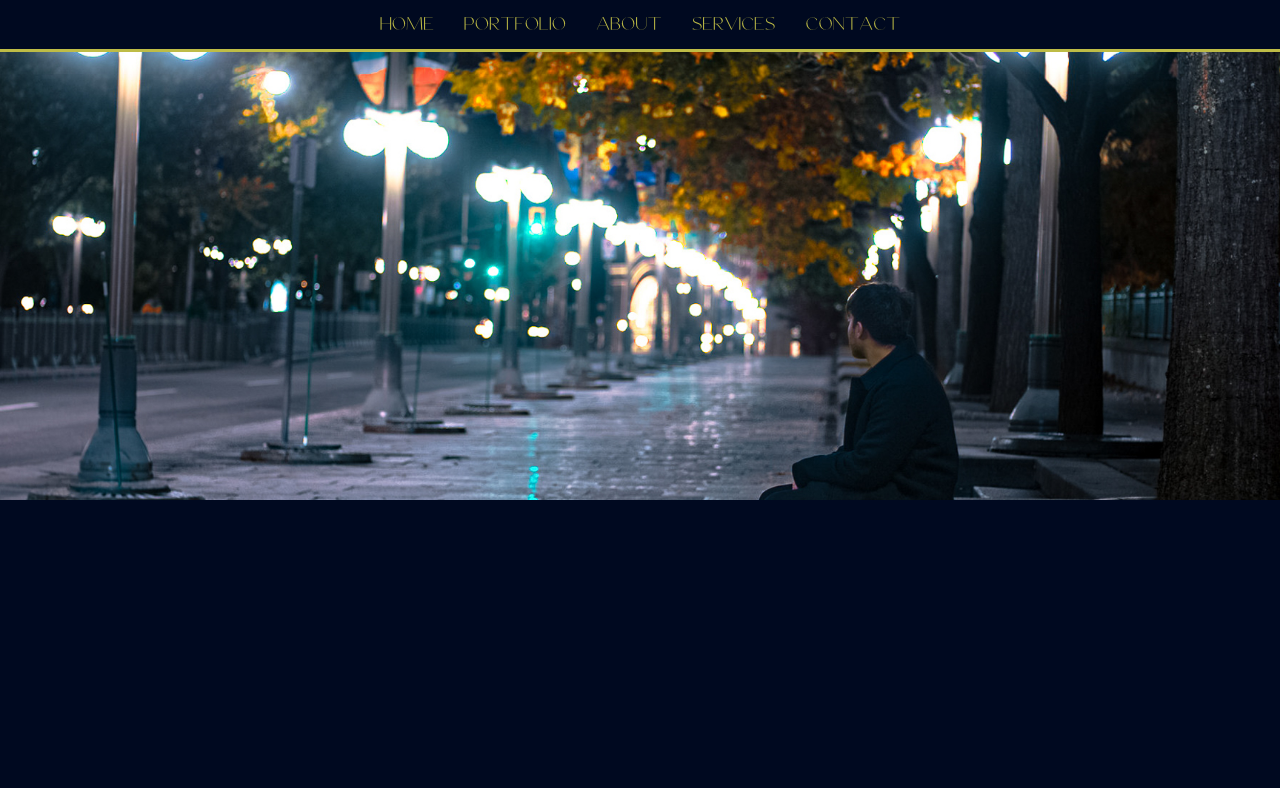
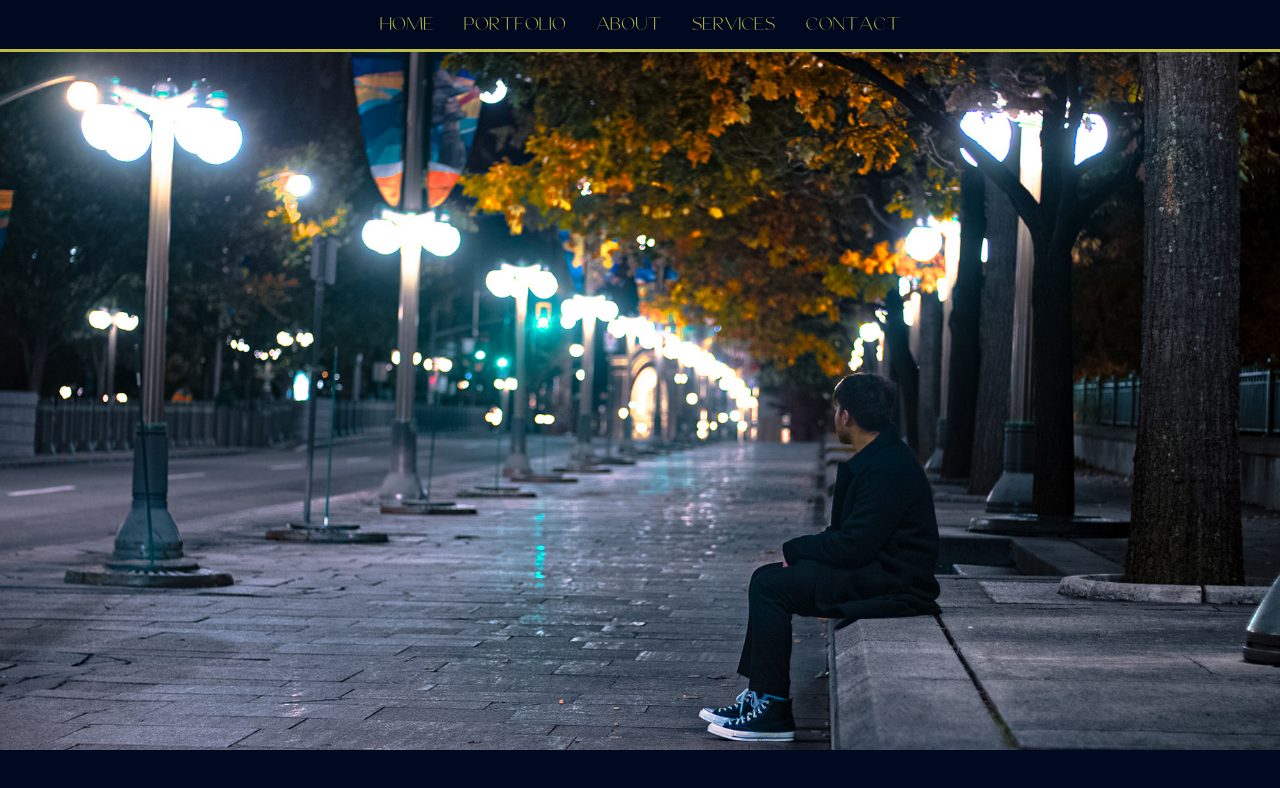
Before and after one commit to RaiyanAziz55/raiyanAziz55.github.io, a React (Create React App) app: page /services in a window 1280 px wide. Shown: the top 788 px of the page. Built offline with nearby package versions, Linux system fonts and the light colour scheme.

Commit message:
added parallax effect properly

```diff
--- a/package.json
+++ b/package.json
@@ -8,6 +8,7 @@
     "@testing-library/react": "^13.4.0",
     "@testing-library/user-event": "^13.5.0",
     "firebase": "^9.22.0",
+    "framer-motion": "^10.12.16",
     "react": "^18.2.0",
     "react-alice-carousel": "^2.7.1",
     "react-dom": "^18.2.0",
--- a/src/components/ParallaxEffect.jsx
+++ b/src/components/ParallaxEffect.jsx
@@ -1,17 +1,20 @@
 import React from 'react';
-import { ParallaxBanner } from 'react-scroll-parallax';
+import { ParallaxBanner, ParallaxProvider } from 'react-scroll-parallax';
 
 
 export default function ParallaxEffect(props){
     return(
+        <ParallaxProvider>
         <ParallaxBanner
         layers={[{image: props.imgsrc , amount: 0.6}]}
         style={{height: props.height}}
+        disabled= {false}
         >
             <div>
                 {props.children}
             </div>
 
         </ParallaxBanner>
+        </ParallaxProvider>
     )
 }
--- a/src/pages/About.jsx
+++ b/src/pages/About.jsx
@@ -4,18 +4,20 @@ import Navbar from "../components/Navbar";
 import aboutMeIMg from './mockups/aboutMe.jpg';
 import cameraImg from "./mockups/camera.jpg";
 import  ParallaxEffect from "../components/ParallaxEffect";
-import { ParallaxProvider } from 'react-scroll-parallax';
+import { ParallaxProvider, ParallaxBanner } from 'react-scroll-parallax';
 
 export default function About() {
   return (
-    <ParallaxProvider>
       <body>
         <Navbar />
         <section className='firstPart'>
           <div>
-            <ParallaxEffect imgsrc={aboutMeIMg} height="100%" opacity=".5">
-                <div></div>
-            </ParallaxEffect>
+          <ParallaxProvider>
+            <ParallaxBanner
+      layers={[{ image: aboutMeIMg, speed: -15 }]}
+      className="pic"
+    />
+    </ParallaxProvider>
           </div>
           <div className='txtCont1'>
             <h1 className='title'>ABOUT ME</h1>
@@ -41,14 +43,9 @@ export default function About() {
               </text>
             </div>
           </div>
-          <div>
-            <ParallaxEffect imgsrc={cameraImg} height="100%" opacity=".5">
-                <div></div>
-            </ParallaxEffect>
-          </div>
         </section>
         <section></section>
       </body>
-      </ParallaxProvider>
+
   );
 }
--- a/src/pages/Contact.jsx
+++ b/src/pages/Contact.jsx
@@ -1,8 +1,8 @@
-import './pageCss/App.css';
+import './pageCss/contact.css';
 import React from 'react';
 import Navbar from "../components/Navbar";
-
-
+import { ParallaxBanner, ParallaxProvider } from 'react-scroll-parallax';
+import img from './mockups/HomeBack4.jpg';
 
 export default function Contact() {
     return (
@@ -10,14 +10,14 @@ export default function Contact() {
         <body >
             <Navbar />
             <div>
-                <h1>Contact</h1>
-                <div>
-                    <div>
-                        <span>EXPLORE</span>
-                    </div>
-                </div>
+                <ParallaxProvider>
+            <ParallaxBanner
+      layers={[{ image: img, speed: -15 }]}
+      className="pic"
+    />
+    </ParallaxProvider>
+            </div>
 
-            </div>
         </body>
 
     )
--- a/src/pages/Services.jsx
+++ b/src/pages/Services.jsx
@@ -3,20 +3,22 @@ import React from 'react';
 import Navbar from "../components/Navbar";
 import { ParallaxBanner, ParallaxProvider, ParallaxBannerLayer } from "react-scroll-parallax";
 import aboutMeIMg from './mockups/HomeBack4.jpg';
+import {useScroll, motion, useTransform} from "framer-motion";
 
 
 function Services() {
+  let {scrollYProgress} = useScroll();
+  let y = useTransform(scrollYProgress, [0,1], ["0%", "50%"]);
   return (
     <body >
+      <section>
       <Navbar />
-    <div className="container-body">
-    <ParallaxProvider>
-    <ParallaxBanner
-      layers={[{ image: aboutMeIMg, speed: -15 }]}
-      className="pp"
-    />
-      </ParallaxProvider>
-    </div>
+
+      <motion.div>
+      <img src={aboutMeIMg} className='firstImg'></img>
+      </motion.div>
+      </section>
+      <section></section>
     </body>
   )
 }
--- a/src/pages/pageCss/App.css
+++ b/src/pages/pageCss/App.css
@@ -113,9 +113,6 @@ object-position: 65% 60%;
   position: absolute;
   left: 60%;
   bottom: 12.5vh;
-  perspective: 10px;
-  transform-style: preserve-3d;
-  transform: translateZ(-10px) scale(2);
 }
 
 
--- a/src/pages/pageCss/about.css
+++ b/src/pages/pageCss/about.css
@@ -1,14 +1,9 @@
 body {
     margin: 0;
     padding: 0;
+    height: auto;
+}
 
-    width: 100vw;
-    height: 100vh;
-}
-section{
-    width: 100%;
-    height: 100%;
-}
 
 .firstPart{
     padding-left: 50px;
@@ -19,10 +14,11 @@ section{
 
 }
 
-.aboutMeImg{
+.pic{
     width: 100%;
-    height: 100%;
-
+    height: 75%;
+    position: absolute;
+    top: 15%;
 }
 
 .title{
--- /dev/null
+++ b/src/pages/pageCss/contact.css
@@ -0,0 +1,3 @@
+body{
+    height: 3000px;
+}
--- a/src/pages/pageCss/services.css
+++ b/src/pages/pageCss/services.css
@@ -1,22 +1,11 @@
-.container-body {
-    height: 9000px;
+
+
+  .firstImg{
+    width: 100%;
+    height: 750px;
   }
 
-  .bg-container {
-    position: relative;
-    width: 70% !important;
-    height: 400px;
-    margin: auto;
-    margin-top: 55%;
+  section {
+    width: 100vw;
+    height: 100vh;
   }
-  .bg-container h1 {
-    color: white;
-    display: flex;
-    align-items: center;
-    justify-content: center;
-    margin-top: 150px;
-    font-size: 70px;
-  }
-  .pp{
-    height: 500px;
-  }
```
Also changed, not shown: 1 other file (tests, documents, lock files or other folders).
